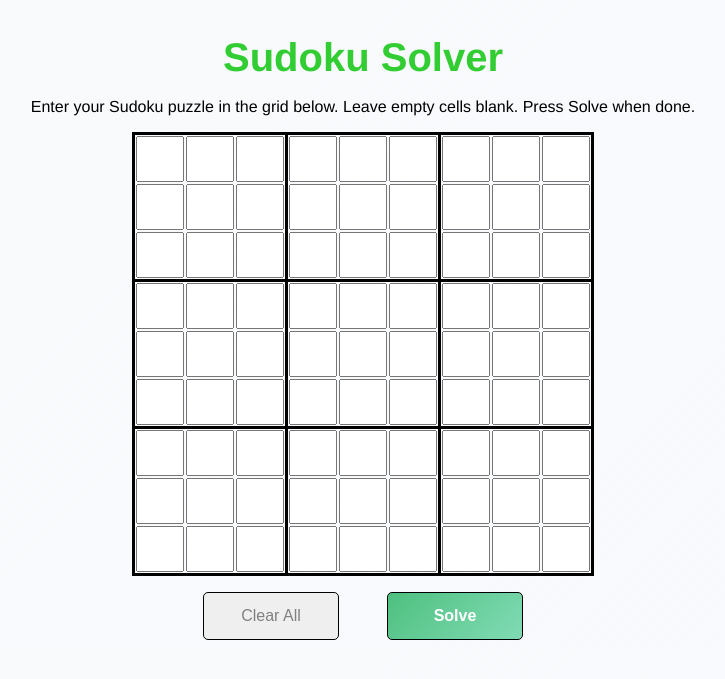
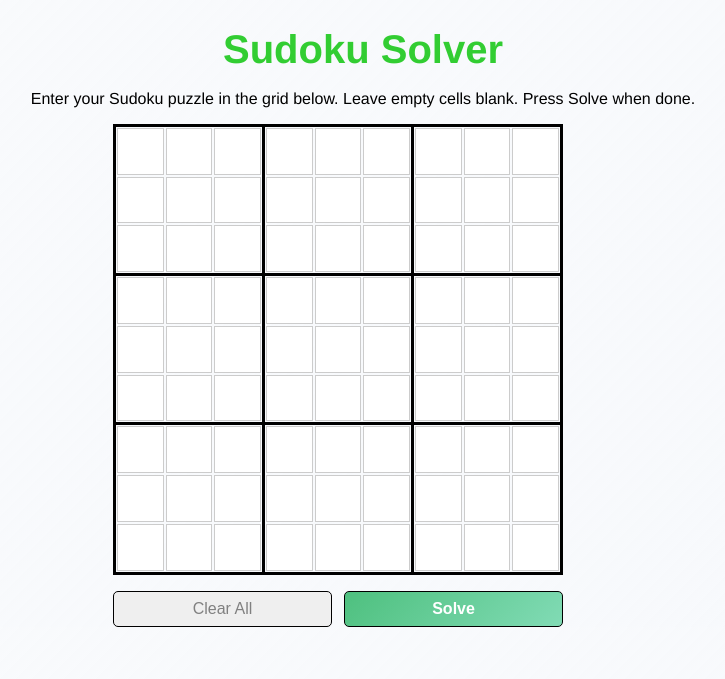
Before and after one commit to Noor-Ul-Ain16/Sudoku-Solver, a Flask app: page / in a window 1280 px wide. Shown: the top 679 px of the page, without its empty margins (277-1002 px from the left). Run offline with Flask 3, Linux system fonts and the light colour scheme.

Commit message:
update style.css

```diff
--- a/static/style.css
+++ b/static/style.css
@@ -1,101 +1,136 @@
 
 body {
-padding:0px;
-display:flex;
-flex-direction:column;
-align-items:center;
-background:linear-gradient(135deg,#f3f6fa88,#f7f9fc);
-font-family:'Franklin Gothic Medium','Arial Narrow',Arial,sans-serif;
+    padding: 0;
+    display: flex;
+    flex-direction: column;
+    align-items: center;
+    background: linear-gradient(135deg, #f3f6fa88, #f7f9fc);
+    font-family: 'Franklin Gothic Medium', 'Arial Narrow', Arial, sans-serif;
+    margin: 0;
 }
 
-h1{
-color:limegreen;
-font-size:2.5rem;
-margin-bottom:0.05em;
-text-align:center;
+h1 {
+    color: limegreen;
+    font-size: 2.5rem;
+    margin-bottom: 0.05em;
+    text-align: center;
 }
 
-.grid{
-border-collapse:collapse;
+.grid {
+    border-collapse: collapse;
+    width: 90%;
+    max-width: 500px;
 }
 
-input{
-width:2em;
-height:2em;
-text-align:center;
-font-size:1.25rem;
-font-weight:bold;
-border-collapse:collapse;
-}
-
-input:focus{
-border:2px solid limegreen;
-}
-
-td{
-border-collapse:collapse;
+td {
+    border-collapse: collapse;
 }
 
 td:nth-child(3),
 td:nth-child(6),
-td:nth-child(9){
-border-right:3px solid black;
+td:nth-child(9) {
+    border-right: 3px solid black;
 }
 
 tr:nth-child(3) td,
 tr:nth-child(6) td,
-tr:nth-child(9) td{
-border-bottom:3px solid black;
+tr:nth-child(9) td {
+    border-bottom: 3px solid black;
 }
 
-.button-container{
-display:flex;
-margin-top:1rem;
-gap:3em;
-height:6vh;
-justify-content:center;
+
+input {
+    width: 100%;
+    aspect-ratio: 1;
+    text-align: center;
+    font-size: 1.25rem;
+    font-weight: bold;
+    box-sizing: border-box;
+    border: 1px solid #ccc;
+    transition: 0.2s;
 }
 
-.btn{
-background-color:linear-gradient(135deg,#f3f6fa52,#f7f9fc);
-color:grey;
-width:17vh;
-border:1px solid black;
-border-radius:5px;
-cursor:pointer;
-font-size:medium;
-transition:0.3s;
+input:focus {
+    border: 2px solid limegreen;
 }
 
-#sol_btn{
-background:linear-gradient(135deg,#1baf59c4,#81dbb5);
-color:white;
+.solver-cell {
+    color: black;
+    font-weight: bold;
 }
 
-.btn:hover{
-background:linear-gradient(135deg,#d1d5db9a,#e0e7ff80);
+.user-cell {
+    color: limegreen;
 }
 
-#sol_btn:hover{
-background:linear-gradient(135deg,#1aa554de,#69e2b0);
+.invalid-cell {
+    color: red;
+    border: 2px solid red;
 }
 
-.solver-cell{
-color:black;
-font-weight:bold;
+.message {
+    margin-top: 2.5px;
+    font-weight: bold;
+    color: red;
+    text-align: center;
 }
 
-.user-cell{
-color:limegreen;
+
+.button-container {
+    display: flex;
+    flex-wrap: wrap;
+    margin-top: 1rem;
+    gap: 0.76rem;
+    justify-content: center;
+    width:90%;
 }
 
-.invalid-cell{
-color:red;
-border:2px solid red;
+.btn {
+    background-color: linear-gradient(135deg, #f3f6fa52, #f7f9fc);
+    color: grey;
+    flex: 1 1 120px;
+    border: 1px solid black;
+    border-radius: 5px;
+    cursor: pointer;
+    font-size: medium;
+    padding: 0.5rem 1rem;
+    transition: 0.3s;
+    min-width: 80px;
 }
 
-.message{
-margin-top:2.5px;
-font-weight:bold;
-color:red;
+#sol_btn {
+    background: linear-gradient(135deg, #1baf59c4, #81dbb5);
+    color: white;
 }
+
+.btn:hover {
+    background: linear-gradient(135deg, #d1d5db9a, #e0e7ff80);
+}
+
+#sol_btn:hover {
+    background: linear-gradient(135deg, #1aa554de, #69e2b0);
+}
+
+/* Responsive adjustments */
+@media (max-width: 600px) {
+    h1 {
+        font-size: 1.8rem;
+    }
+
+    .grid {
+        max-width: 100%;
+    }
+
+    input {
+        font-size: 1rem;
+    }
+
+    .button-container {
+        gap: 0.5rem;
+    }
+
+    .btn {
+        flex: 1 1 100px;
+        font-size: 0.9rem;
+    }
+}
```
